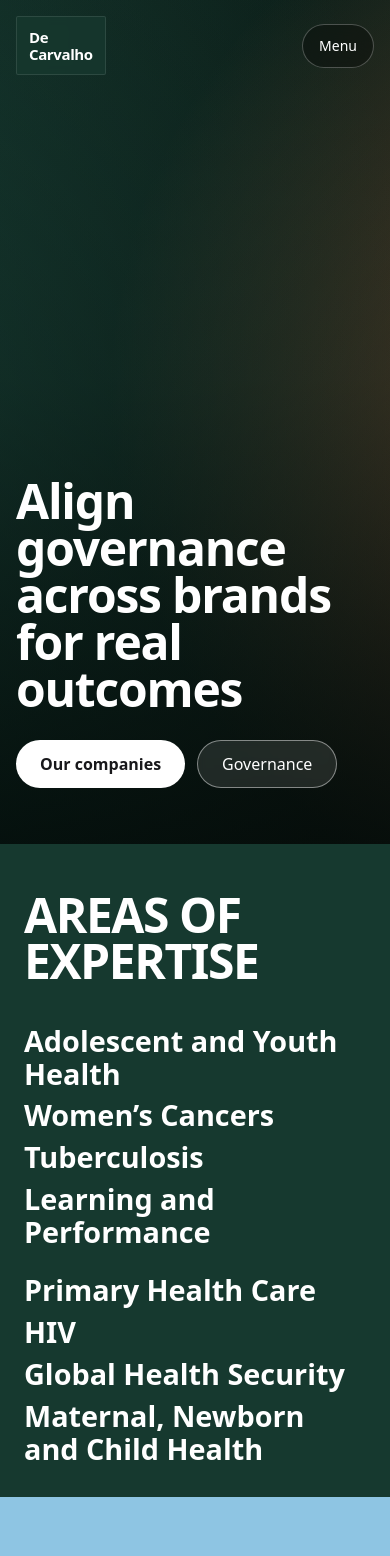
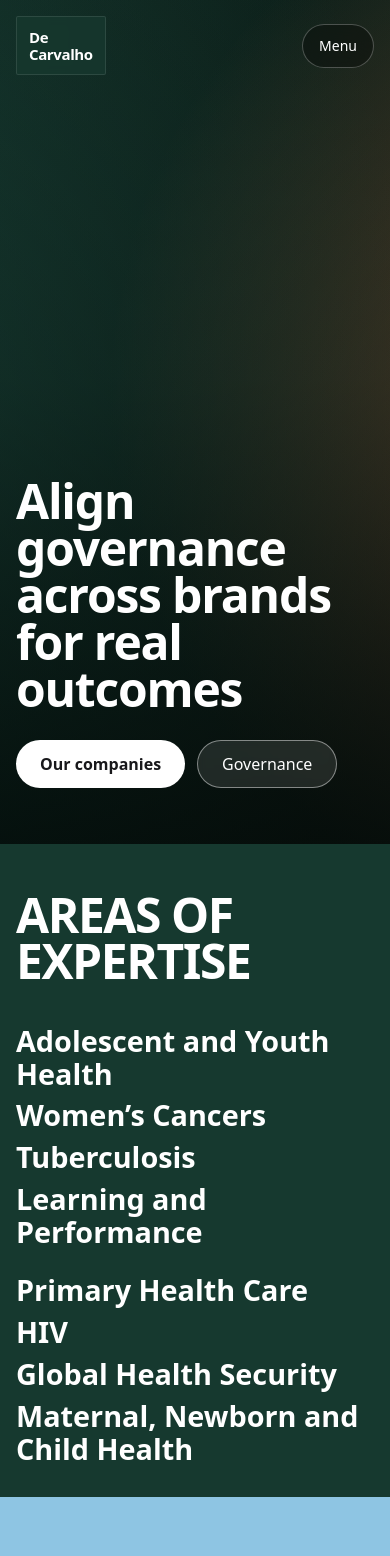
Before and after one commit to opanguana/decarvalho-site, a Next.js app: page / in a window 390 px wide. Shown: the top 1556 px of the page. Built offline with nearby package versions, Linux system fonts and the light colour scheme.

Commit message:
fix(layout): align expertise band container to hero width
what changed:
- updated expertise band outer container to use hero horizontal contract classes

why:
- remove container width/padding mismatch against hero section

how to rollback:
- git revert <commit-hash>

```diff
--- a/components/AreasOfExpertiseBand.tsx
+++ b/components/AreasOfExpertiseBand.tsx
@@ -42,7 +42,7 @@
 export default function AreasOfExpertiseBand() {
   return (
     <section aria-labelledby="areas-of-expertise-title" className="w-full bg-[#16392f] text-white">
-      <div className="max-w-7xl mx-auto px-6 py-8 lg:px-8">
+      <div className="mx-auto w-full max-w-[1400px] px-4 py-8 sm:px-8">
         {/* <h3 className={`${styles.label} font-extrabold uppercase text-white`}>MOZAMBIQUE</h3> */}
         <h2 id="areas-of-expertise-title" className={`${styles.title} mt-4 font-black uppercase text-white`}>
           AREAS OF EXPERTISE
```
